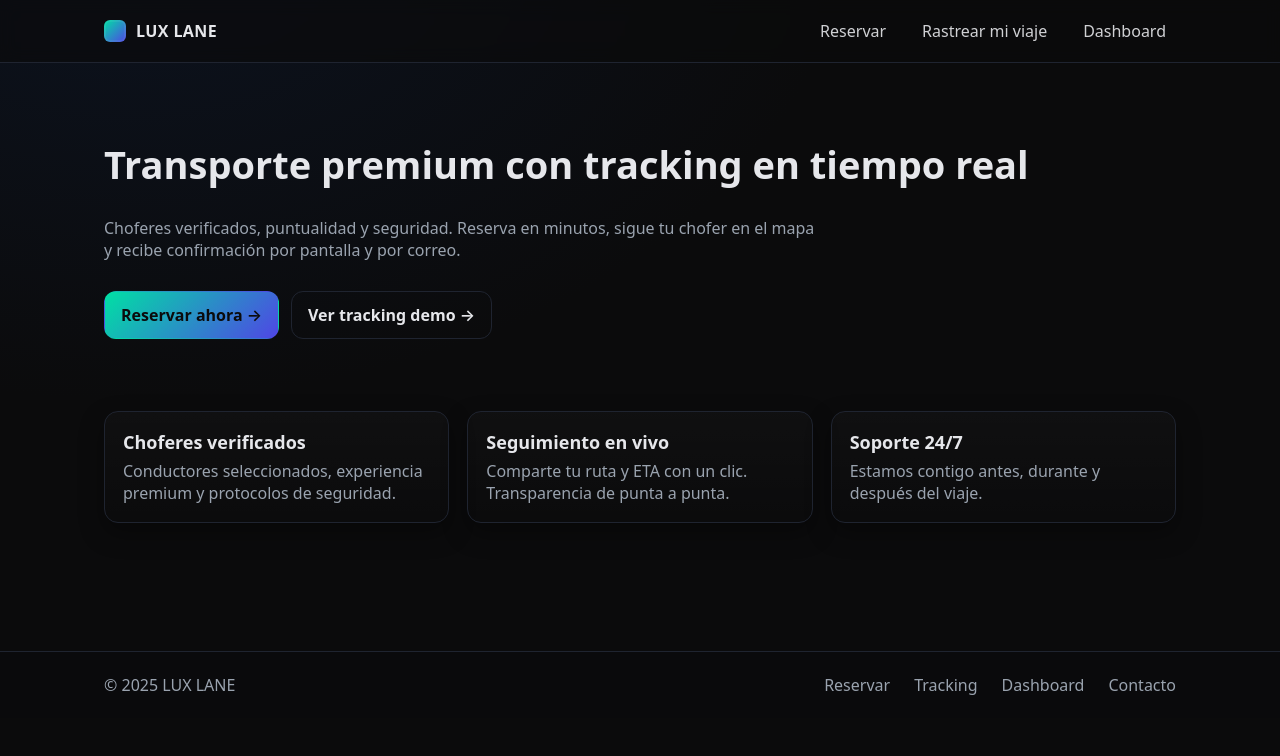
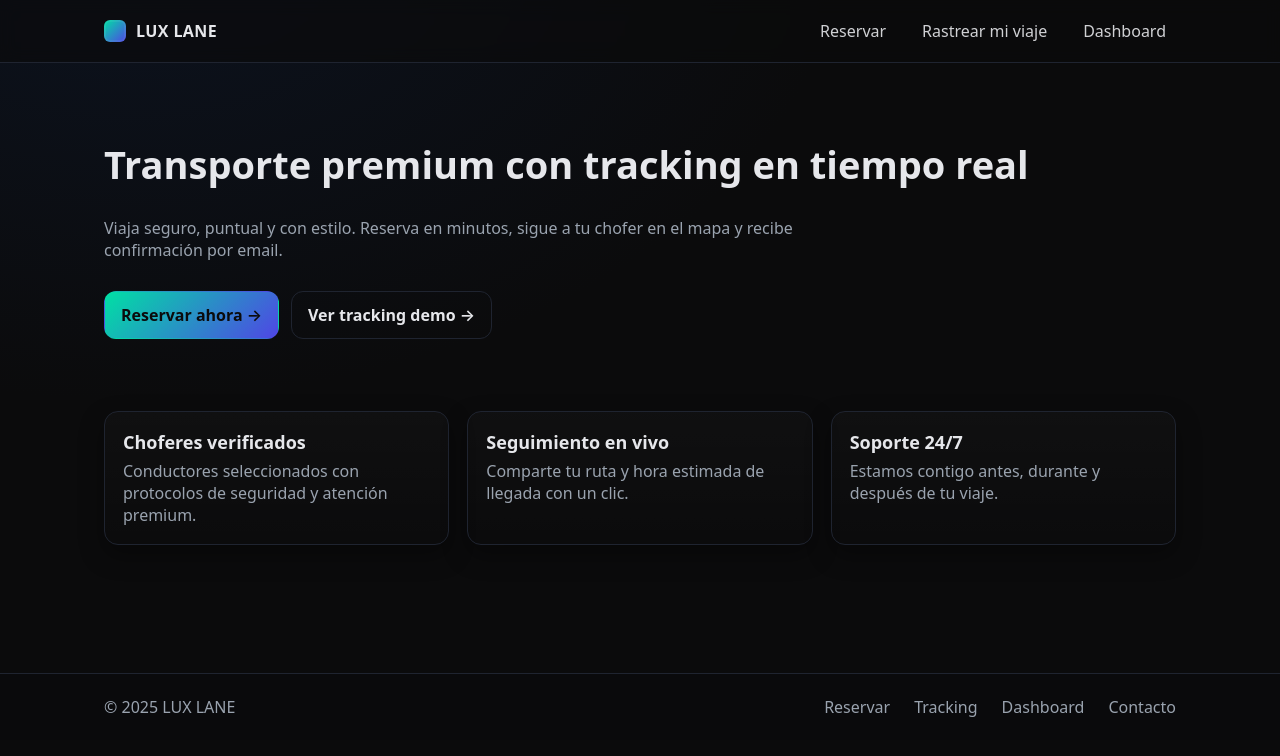
Before and after one commit to Luxlane/luxlane, a Next.js app: page / in a window 1280 px wide. Shown: the top 756 px of the page. Built offline with nearby package versions, Linux system fonts and the light colour scheme.

Commit message:
Update page.tsx

```diff
--- a/app/page.tsx
+++ b/app/page.tsx
@@ -1,4 +1,4 @@
-import Link from 'next/link';
+import Link from "next/link";
 
 export default function Home() {
   return (
@@ -6,10 +6,9 @@ export default function Home() {
       <section className="hero">
         <h1 className="h1">Transporte premium con tracking en tiempo real</h1>
         <p className="lead">
-          Choferes verificados, puntualidad y seguridad. Reserva en minutos, sigue
-          tu chofer en el mapa y recibe confirmación por pantalla y por correo.
+          Viaja seguro, puntual y con estilo. Reserva en minutos, sigue a tu chofer en el mapa y recibe confirmación por email.
         </p>
-        <div style={{display:'flex', gap:12, flexWrap:'wrap'}}>
+        <div style={{display:"flex",gap:12,flexWrap:"wrap"}}>
           <Link href="/book" className="btn btn-primary">Reservar ahora →</Link>
           <Link href="/track/demo-trip" className="btn btn-ghost">Ver tracking demo →</Link>
         </div>
@@ -19,15 +18,15 @@ export default function Home() {
         <div className="grid-3">
           <article className="card">
             <h3>Choferes verificados</h3>
-            <p>Conductores seleccionados, experiencia premium y protocolos de seguridad.</p>
+            <p>Conductores seleccionados con protocolos de seguridad y atención premium.</p>
           </article>
           <article className="card">
             <h3>Seguimiento en vivo</h3>
-            <p>Comparte tu ruta y ETA con un clic. Transparencia de punta a punta.</p>
+            <p>Comparte tu ruta y hora estimada de llegada con un clic.</p>
           </article>
           <article className="card">
             <h3>Soporte 24/7</h3>
-            <p>Estamos contigo antes, durante y después del viaje.</p>
+            <p>Estamos contigo antes, durante y después de tu viaje.</p>
           </article>
         </div>
       </section>
```
